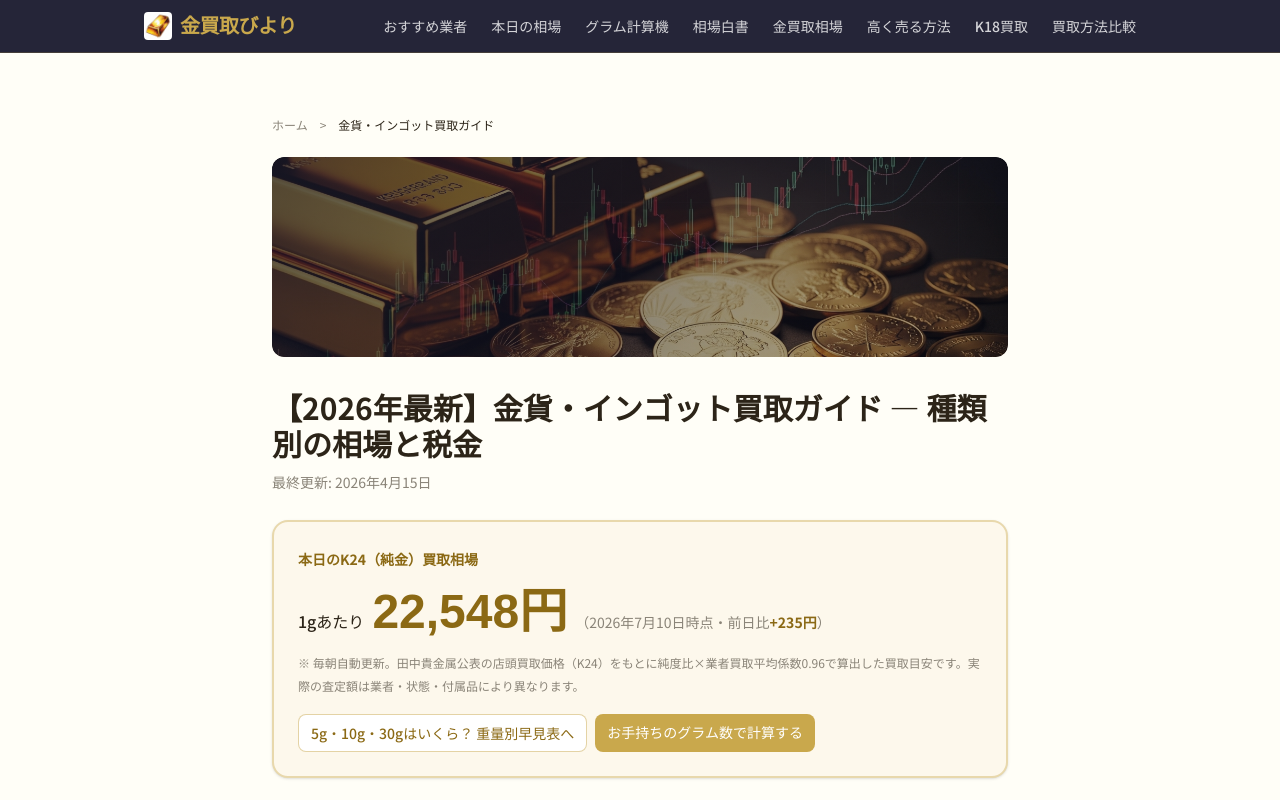
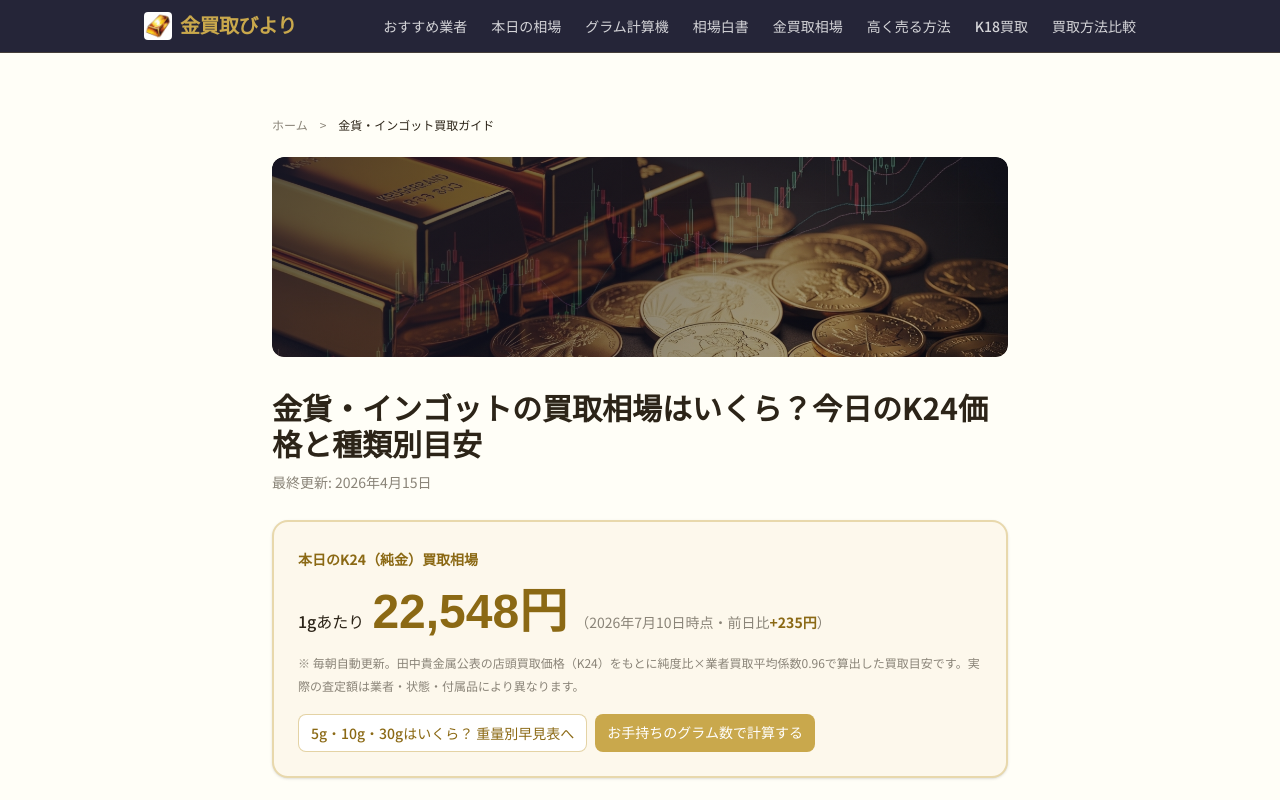
Before and after one commit to webmaster0818/kin-kaitori-biyori, a Next.js app: page /articles/kinka-ingot-kaitori in a window 1280 px wide. Shown: the top 800 px of the page. Built offline with nearby package versions, Linux system fonts and the light colour scheme; a web font is replaced by a local one.

Commit message:
ingot h1整合

```diff
--- a/app/articles/kinka-ingot-kaitori/page.tsx
+++ b/app/articles/kinka-ingot-kaitori/page.tsx
@@ -147,7 +147,7 @@ export default function KinkaIngotKaitoriPage() {
         </div>
 
         <article className="prose">
-          <h1 className="text-2xl md:text-3xl font-bold mb-2 !border-none !pb-0 !mt-0">【2026年最新】金貨・インゴット買取ガイド — 種類別の相場と税金</h1>
+          <h1 className="text-2xl md:text-3xl font-bold mb-2 !border-none !pb-0 !mt-0">金貨・インゴットの買取相場はいくら？今日のK24価格と種類別目安</h1>
           <p className="text-warm-gray text-sm mb-8">最終更新: 2026年4月15日</p>
 
         <TodayPriceAnswer purity="k24" />
```
